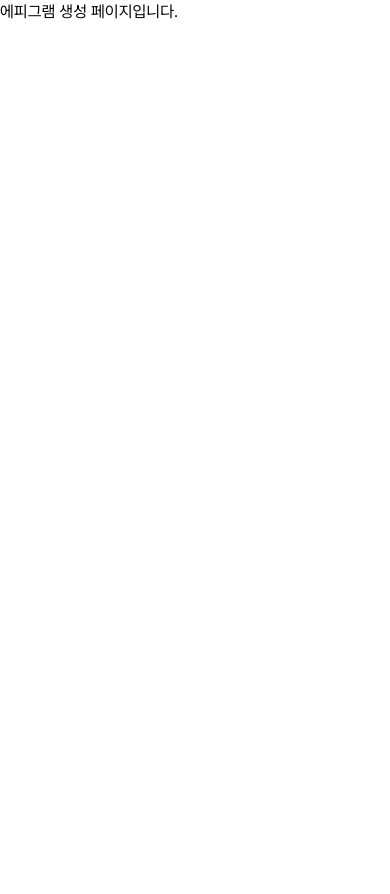
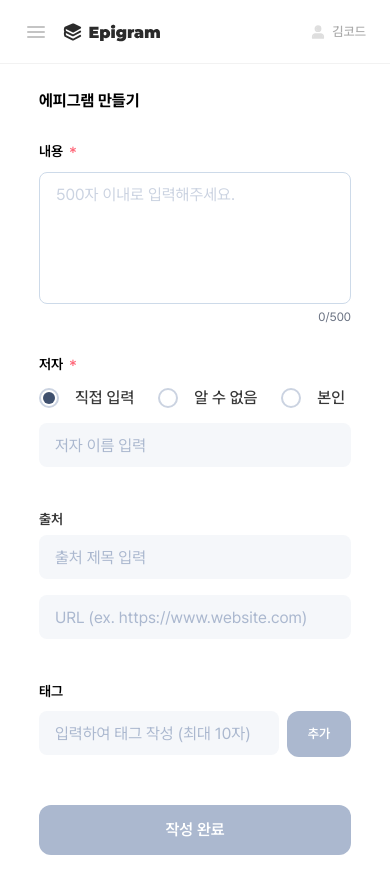
Before and after one commit to rak517/Epigram, a Next.js app: page /addepigram in a window 390 px wide. Shown: the top 894 px of the page. Before the commit the page ends 844 px from the top, so only its background shows below. Built offline with nearby package versions, Linux system fonts and the light colour scheme.

Commit message:
:sparkles: feat : 에피그램 추가/수정 페이지 구현

```diff
--- a/src/app/(after-login)/addepigram/page.tsx
+++ b/src/app/(after-login)/addepigram/page.tsx
@@ -1,3 +1,5 @@
+import AddEpigramForm from '@/components/addEditForm/AddEpigramForm';
+
 export default function AddEpigramPage() {
-  return <div>에피그램 생성 페이지입니다.</div>;
+  return <AddEpigramForm />;
 }
--- /dev/null
+++ b/src/app/(after-login)/edittest/page.tsx
@@ -0,0 +1,5 @@
+import EditEpigramForm from '@/components/addEditForm/EditEpigramForm';
+
+export default function EpigramEdit() {
+  return <EditEpigramForm />;
+}
--- a/src/components/addEditForm/AddEpigramForm.tsx
+++ b/src/components/addEditForm/AddEpigramForm.tsx
@@ -1,11 +1,65 @@
 'use client';
 
+import { useForm } from 'react-hook-form';
 import MainHeader from '../ui/header/MainHeader';
+import Content from './Content';
+import EpigramFormLayout from './EpigramFormLayout';
+import { MakeEpigramForm } from './types';
+import { zodResolver } from '@hookform/resolvers/zod';
+import { MakeEpigramFormSchema } from './schemas';
+import Author from './Author';
+import Input from '../ui/Field/Input';
+import TagInput from './Tags';
+import Button from '../ui/buttons';
 
 export default function AddEpigramForm() {
+  const {
+    handleSubmit,
+    register,
+    watch,
+    setValue,
+    trigger,
+    formState: { errors },
+  } = useForm<MakeEpigramForm>({
+    resolver: zodResolver(MakeEpigramFormSchema),
+    defaultValues: {
+      authorType: 'direct',
+    },
+    mode: 'onBlur',
+  });
+
+  const handleTagChange = (newTag: string[]) => {
+    setValue('tag', newTag, { shouldValidate: true });
+  };
+
+  const onSubmit = (data: MakeEpigramForm) => {
+    console.log(data);
+  };
+
   return (
-    <div className='flex flex-col'>
+    <>
       <MainHeader />
-    </div>
+      <EpigramFormLayout onSubmit={handleSubmit(onSubmit)}>
+        <h1 className='text-lg font-bold md:text-xl lg:text-2xl'>에피그램 만들기</h1>
+        <div className='pt-6 md:pt-8 lg:pt-10'>
+          <Content register={register} errors={errors} trigger={trigger} />
+        </div>
+        <div className='pt-10 lg:pt-14'>
+          <Author register={register} watch={watch} setValue={setValue} errors={errors} trigger={trigger} />
+        </div>
+        <div className='flex flex-col gap-4 pt-10 lg:pt-14'>
+          <Input label='출처' {...register('sourceTitle')} error={errors.sourceTitle?.message} placeholder='출처 제목 입력' />
+          <Input {...register('sourceUrl')} error={errors.sourceUrl?.message} placeholder='URL (ex. https://www.website.com)' />
+        </div>
+        <div className='pt-10 lg:pt-14'>
+          <TagInput value={watch('tag')} onChange={handleTagChange} error={errors.tag?.message} />
+        </div>
+        <div className='pt-10 md:pt-6 lg:pt-6'>
+          <Button type='submit' variant='default' className='w-full' disabled={!watch('content') || watch('content').length > 500 || (watch('authorType') === 'direct' && !watch('authorName'))}>
+            작성 완료
+          </Button>
+        </div>
+      </EpigramFormLayout>
+    </>
   );
 }
--- a/src/components/addEditForm/Author.tsx
+++ b/src/components/addEditForm/Author.tsx
@@ -1,36 +1,28 @@
 'use client';
-
 
 import Input from '@/components/ui/Field/Input';
 import { RadioGroup } from '../ui/radio/RadioGroup';
 import { RadioItem } from '../ui/radio/RadioItem';
-import { useEffect, useState } from 'react';
 import { AuthorProps } from '@/components/addEditForm/types';
 
-export default function Author({ register, watch, setValue }: AuthorProps) {
-  const [selected, setSelected] = useState('myself');
-  const authorValue = watch('author');
+export default function Author({ register, watch, setValue, errors, trigger }: AuthorProps) {
+  const authorType = watch('authorType');
+
+  const getRadioValue = (authorType: string) => {
+    if (authorType === 'myself') return 'myself';
+    else if (authorType === 'unknown') return 'unknown';
+    return 'custom';
+  };
 
   const handleRadioChange = (value: string) => {
-    setSelected(value);
     if (value === 'myself') {
-      setValue('author', '본인');
+      setValue('authorType', 'myself');
     } else if (value === 'unknown') {
-      setValue('author', '알 수 없음');
+      setValue('authorType', 'unknown');
     } else {
-      setValue('author', '');
+      setValue('authorType', 'direct');
     }
   };
-
-  useEffect(() => {
-    if (authorValue === '본인') {
-      setSelected('myself');
-    } else if (authorValue === '알 수 없음') {
-      setSelected('unknown');
-    } else {
-      setSelected('custom');
-    }
-  }, [authorValue]);
 
   return (
     <div className='flex h-29 w-full flex-col gap-2 md:h-29.5 xl:h-42.75 xl:gap-6'>
@@ -40,12 +32,19 @@ export default function Author({ register, watch, setValue }: AuthorProps) {
       </div>
 
       <div className='flex h-20.5 w-full flex-col gap-3 xl:h-28 xl:gap-4'>
-        <RadioGroup className='flex h-6.5 w-full xl:h-8' defaultValue={selected} onValueChange={handleRadioChange}>
+        <RadioGroup className='flex h-6.5 w-full xl:h-8' value={getRadioValue(authorType)} onValueChange={handleRadioChange} defaultValue='custom'>
           <RadioItem radioSize='sm' value='custom' id='custom' label='직접 입력' />
           <RadioItem radioSize='sm' value='unknown' id='unknown' label='알 수 없음' />
           <RadioItem radioSize='sm' value='myself' id='myself' label='본인' />
         </RadioGroup>
-        <Input className='w-full h-11 xl:h-16' maxLength={20} value={authorValue} {...register('author', { required: true })} onChange={(e) => setValue('author', e.target.value)} />
+        <Input
+          className='h-11 w-full xl:h-16'
+          maxLength={20}
+          disabled={authorType !== 'direct'}
+          {...register('authorName', { required: authorType === 'direct' ? '저자 이름을 입력해주세요' : false, onBlur: () => authorType === 'direct' && trigger('authorName') })}
+          placeholder={authorType === 'direct' ? '저자 이름 입력' : authorType === 'unknown' ? '알 수 없음' : '본인'}
+          error={errors.authorName?.message}
+        />
       </div>
     </div>
   );
--- a/src/components/addEditForm/Content.tsx
+++ b/src/components/addEditForm/Content.tsx
@@ -1,7 +1,5 @@
 import { ContentProps } from '@/components/addEditForm/types';
 import TextArea from '../ui/textarea';
-
-
 
 const Content = ({ register, errors, trigger }: ContentProps) => {
   return (
@@ -12,8 +10,10 @@ const Content = ({ register, errors, trigger }: ContentProps) => {
       </div>
 
       <TextArea
+        variant='limit500'
         size='sm'
         className='h-33 w-full xl:h-37'
+        placeholder='500자 이내로 입력해주세요.'
         {...register('content', {
           required: '내용을 입력해주세요',
           onBlur: () => trigger('content'),
--- a/src/components/addEditForm/EditEpigramForm.tsx
+++ b/src/components/addEditForm/EditEpigramForm.tsx
@@ -1,9 +1,65 @@
+'use client';
+
+import { useForm } from 'react-hook-form';
 import MainHeader from '../ui/header/MainHeader';
+import Content from './Content';
+import EpigramFormLayout from './EpigramFormLayout';
+import { MakeEpigramForm } from './types';
+import { zodResolver } from '@hookform/resolvers/zod';
+import { MakeEpigramFormSchema } from './schemas';
+import Author from './Author';
+import Input from '../ui/Field/Input';
+import TagInput from './Tags';
+import Button from '../ui/buttons';
 
-export default function EditEpigramForm() {
+export default function AddEpigramForm() {
+  const {
+    handleSubmit,
+    register,
+    watch,
+    setValue,
+    trigger,
+    formState: { errors },
+  } = useForm<MakeEpigramForm>({
+    resolver: zodResolver(MakeEpigramFormSchema),
+    defaultValues: {
+      authorType: 'direct',
+    },
+    mode: 'onBlur',
+  });
+
+  const handleTagChange = (newTag: string[]) => {
+    setValue('tag', newTag, { shouldValidate: true });
+  };
+
+  const onSubmit = (data: MakeEpigramForm) => {
+    console.log(data);
+  };
+
   return (
-    <div className='flex flex-col'>
+    <>
       <MainHeader />
-    </div>
+      <EpigramFormLayout onSubmit={handleSubmit(onSubmit)}>
+        <h1 className='text-lg font-bold md:text-xl lg:text-2xl'>에피그램 수정</h1>
+        <div className='pt-6 md:pt-8 lg:pt-10'>
+          <Content register={register} errors={errors} trigger={trigger} />
+        </div>
+        <div className='pt-10 lg:pt-14'>
+          <Author register={register} watch={watch} setValue={setValue} errors={errors} trigger={trigger} />
+        </div>
+        <div className='flex flex-col gap-4 pt-10 lg:pt-14'>
+          <Input label='출처' {...register('sourceTitle')} error={errors.sourceTitle?.message} placeholder='출처 제목 입력' />
+          <Input {...register('sourceUrl')} error={errors.sourceUrl?.message} placeholder='URL (ex. https://www.website.com)' />
+        </div>
+        <div className='pt-10 lg:pt-14'>
+          <TagInput value={watch('tag')} onChange={handleTagChange} error={errors.tag?.message} />
+        </div>
+        <div className='pt-10 md:pt-6 lg:pt-6'>
+          <Button type='submit' variant='default' className='w-full' disabled={!watch('content') || watch('content').length > 500 || (watch('authorType') === 'direct' && !watch('authorName'))}>
+            수정 완료
+          </Button>
+        </div>
+      </EpigramFormLayout>
+    </>
   );
 }
--- a/src/components/addEditForm/AddEditEpigramForm.tsx
+++ b/src/components/addEditForm/EpigramFormLayout.tsx
@@ -1,9 +1,9 @@
 import { AddEditEpigramFormProps } from './types';
 
-export default function AddEditEpigramForm({ children, className, ...props }: AddEditEpigramFormProps) {
+export default function EpigramFormLayout({ children, className, ...props }: AddEditEpigramFormProps) {
   return (
     <div className='flex flex-col'>
-      <div className='flex-grow py-6 md:py-8 lg:py-14'>
+      <div className='flex-grow py-12 md:py-12 lg:py-14'>
         <form className={`mx-auto w-[312px] pt-10 md:pt-12 lg:w-[640px] lg:pt-14 ${className || ''}`} {...props}>
           {children}
         </form>
--- a/src/components/addEditForm/Tags.tsx
+++ b/src/components/addEditForm/Tags.tsx
@@ -10,16 +10,37 @@ import Button from '@/components/ui/buttons/index';
 export default function TagInput({ value = [], onChange, label = '태그', required, error }: TagInputProps) {
   const [newTag, setNewTag] = useState('');
   const [showAll, setShowAll] = useState(false); // 태그 모두 보기 토글 상태
+  const [localError, setLocalError] = useState<string | null>(null);
 
   const handleTagInputChange = (e: React.ChangeEvent<HTMLInputElement>) => {
+    const inputValue = e.target.value;
     setNewTag(e.target.value);
+    if (inputValue.length > 10) {
+      setLocalError('태그는 최대 10자까지 입력 가능합니다');
+    } else {
+      setLocalError(null);
+    }
   };
 
   const handleAddTag = () => {
-    if (newTag.trim() && !value.includes(newTag.trim()) && value.length < 3) {
-      onChange([...value, newTag.trim()]);
-      setNewTag('');
+    if (!newTag.trim()) {
+      return;
     }
+
+    if (newTag.trim().length > 10) {
+      setLocalError('태그는 최대 10자까지 입력 가능합니다');
+      return;
+    }
+
+    if (value.includes(newTag.trim())) {
+      setLocalError('이미 추가된 태그입니다');
+      return;
+    }
+
+    // 모든 검사 통과 시 태그 추가
+    onChange([...value, newTag.trim()]);
+    setNewTag('');
+    setLocalError(null);
   };
 
   const handleKeyDown = (e: React.KeyboardEvent) => {
@@ -31,21 +52,21 @@ export default function TagInput({ value = [], onChange, label = '태그', requi
 
   const handleRemoveTag = (tagToRemove: string) => {
     onChange(value.filter((tag) => tag !== tagToRemove));
+    setLocalError(null);
   };
 
   return (
-    <div className='flex w-full flex-col gap-2 md:gap-4 xl:gap-6 bg-amber-600'>
+    <div className='flex w-full flex-col gap-2 md:gap-4 xl:gap-6'>
       <div className='flex items-center justify-between'>
         <p className='text-md font-semibold md:text-lg xl:text-xl'>{label}</p>
         {required && <p className='text-lg font-medium text-red-500'>*</p>}
       </div>
-
       {/* 입력 필드 + 추가 버튼 */}
       <div className='flex w-full'>
         <div className='flex-grow'>
           <Input
             className='w-full'
-            placeholder='입력하여 태그 작성'
+            placeholder='입력하여 태그 작성 (최대 10자)'
             value={newTag}
             onChange={handleTagInputChange}
             onKeyDown={handleKeyDown}
@@ -57,13 +78,12 @@ export default function TagInput({ value = [], onChange, label = '태그', requi
           type='button'
           variant='default'
           onClick={handleAddTag}
-          disabled={!newTag || newTag.length > 10}
+          disabled={!newTag || newTag.length > 10 || value.length >= 3}
           className='ml-2 w-1/5 text-sm whitespace-nowrap lg:w-1/5 lg:text-xl'
         >
           추가
         </Button>
       </div>
-
       {/* 태그 목록 */}
       <div className='flex flex-wrap gap-2'>
         {(showAll ? value : value.slice(0, 2)).map((tag, index) => (
@@ -87,8 +107,7 @@ export default function TagInput({ value = [], onChange, label = '태그', requi
           </button>
         )}
       </div>
-
-      {error && <p className='text-sm text-red-500'>{error}</p>}
+      {(localError || error) && <p className='text-sm text-red-500'>{localError || error}</p>}{' '}
     </div>
   );
 }
--- a/src/components/addEditForm/schemas.ts
+++ b/src/components/addEditForm/schemas.ts
@@ -2,8 +2,9 @@ import { z } from 'zod';
 
 export const MakeEpigramFormSchema = z.object({
   content: z.string().min(1, '내용을 입력해주세요.').max(500, '500자를 초과할 수 없습니다'),
-  authorType: z.enum(['direct', 'unknown', 'self']),
+  authorType: z.enum(['direct', 'unknown', 'myself']),
   authorName: z.string().optional().pipe(z.string().min(1, '저자 이름을 입력해주세요').optional()),
   sourceTitle: z.string().optional(),
   sourceUrl: z.union([z.literal(''), z.string().url('올바른 URL 형식이 아닙니다')]).optional(),
+  tag: z.array(z.string()).default([]),
 });
--- a/src/components/ui/radio/RadioGroup.tsx
+++ b/src/components/ui/radio/RadioGroup.tsx
@@ -13,6 +13,7 @@ const RadioGroupContext = createContext<RadioGroupContextValue | null>(null);
 
 export interface RadioGroupProps extends HTMLAttributes<HTMLDivElement> {
   defaultValue?: string;
+  value?: string;
   onValueChange?: (value: string) => void;
   name?: string;
   children: ReactNode;
```
Also changed, not shown: src/components/addEditForm/types.ts (+8 -6 lines), src/components/ui/Field/Input.tsx (line endings or trailing spaces), 1 other file (tests, documents, lock files or other folders).
